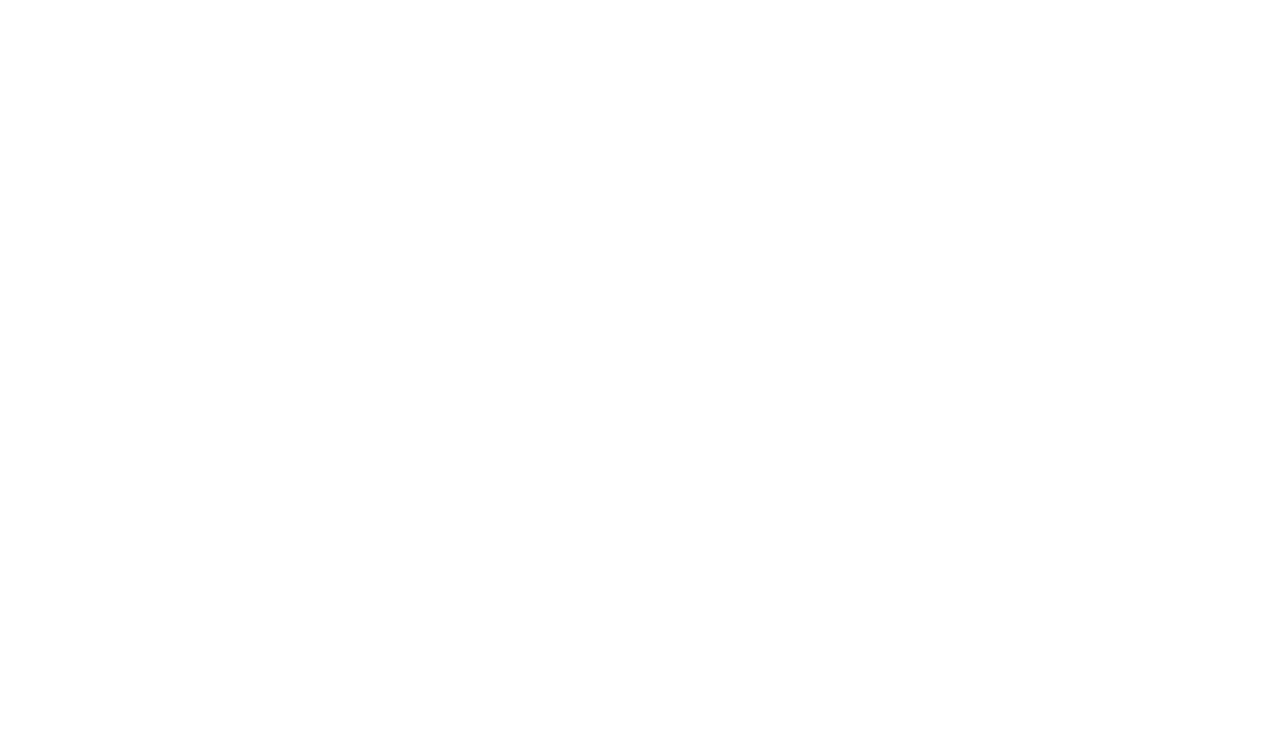
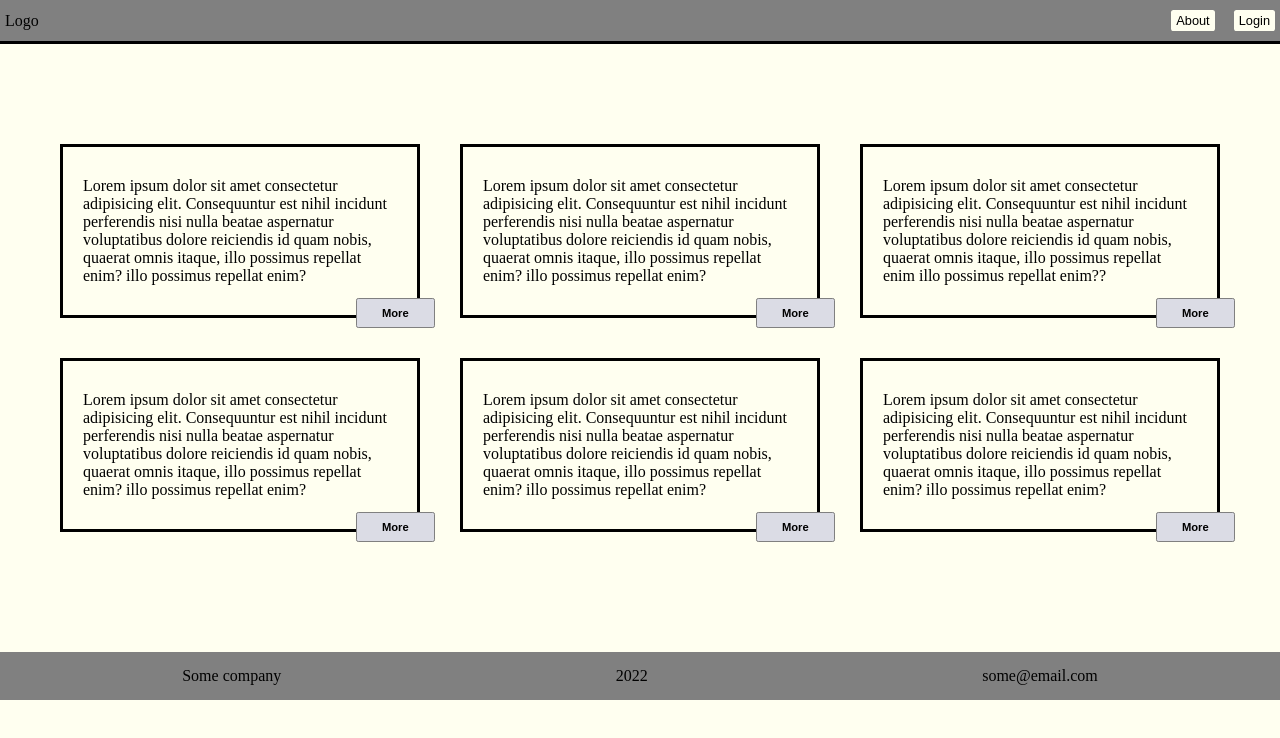
Before and after one commit to laurabiro/flex-task, a plain HTML site: page index.html in a window 1280 px wide. Drawn offline with Linux system fonts and the light colour scheme.

```diff
--- a/index.html
+++ b/index.html
@@ -9,5 +9,70 @@
 </head>
 <body>
 
+    <nav>
+        <div>Logo</div>
+        <div id="login">
+            <button>About</button>
+            <button>Login</button>
+        </div>
+    </nav>
+
+    <main>
+
+        <div id="row1">
+            <div class="section">
+                <p>Lorem ipsum dolor sit amet consectetur adipisicing elit. Consequuntur est nihil incidunt perferendis nisi nulla beatae aspernatur voluptatibus dolore reiciendis id quam nobis, quaerat omnis itaque, illo possimus repellat enim? illo possimus repellat enim?</p>
+                <div>
+                    <button class="more">More</button>
+                </div>
+            </div>
+
+            <div class="section">
+                <p>Lorem ipsum dolor sit amet consectetur adipisicing elit. Consequuntur est nihil incidunt perferendis nisi nulla beatae aspernatur voluptatibus dolore reiciendis id quam nobis, quaerat omnis itaque, illo possimus repellat enim? illo possimus repellat enim?</p>
+                <div>
+                    <button class="more">More</button>
+                </div>
+            </div>
+
+            <div class="section">
+                <p>Lorem ipsum dolor sit amet consectetur adipisicing elit. Consequuntur est nihil incidunt perferendis nisi nulla beatae aspernatur voluptatibus dolore reiciendis id quam nobis, quaerat omnis itaque, illo possimus repellat enim illo possimus repellat enim??</p>
+                <div>
+                    <button class="more">More</button>
+                </div>
+            </div>
+        </div>
+
+        <div id="row2">
+            <div class="section">
+                <p>Lorem ipsum dolor sit amet consectetur adipisicing elit. Consequuntur est nihil incidunt perferendis nisi nulla beatae aspernatur voluptatibus dolore reiciendis id quam nobis, quaerat omnis itaque, illo possimus repellat enim? illo possimus repellat enim?</p>
+                <div>
+                    <button class="more">More</button>
+                </div>
+            </div>
+
+            <div class="section">
+                <p>Lorem ipsum dolor sit amet consectetur adipisicing elit. Consequuntur est nihil incidunt perferendis nisi nulla beatae aspernatur voluptatibus dolore reiciendis id quam nobis, quaerat omnis itaque, illo possimus repellat enim? illo possimus repellat enim?</p>
+                <div>
+                    <button class="more">More</button>
+                </div>
+            </div>
+
+            <div class="section">
+                <p>Lorem ipsum dolor sit amet consectetur adipisicing elit. Consequuntur est nihil incidunt perferendis nisi nulla beatae aspernatur voluptatibus dolore reiciendis id quam nobis, quaerat omnis itaque, illo possimus repellat enim? illo possimus repellat enim?</p>
+                <div>
+                    <button class="more">More</button>
+                </div>
+
+            </div>
+        </div>
+
+    </main>
+
+    <footer>
+        <div>Some company</div>
+        <div>2022</div>
+        <div>some@email.com</div>
+    </footer>
+
 </body>
 </html>
--- a/style.css
+++ b/style.css
@@ -30,3 +30,95 @@ img, picture, svg, video {
 
 }
 /* --- Variables --- */
+
+body {
+
+    background-color: ivory;
+    display: flex;
+    flex-direction: column;
+
+}
+
+nav {
+    background-color: grey;
+    padding: 10px 5px;
+    border-bottom: black solid 3px;
+    color: black;
+
+    display: flex;
+    justify-content: space-between;
+    align-items: center;
+    font-size: 1em;
+
+}
+#login button {
+    background-color:ivory;
+    color: black;
+    padding: 3px 5px;
+    margin-left: 15px;
+    border: none;
+    border-radius: 0.2em;
+    font-family: Arial, Helvetica, sans-serif;
+    font-size: 0.8em;
+
+}
+
+main {
+    background-color:ivory;
+    color: black;
+    display: flex;
+    flex-direction: column;
+
+}
+
+#row1, #row2 {
+
+    display: flex;
+
+}
+#row1 {
+    margin: 80px 40px 0 40px;
+
+}
+#row2 {
+    margin: 0 40px 100px 40px;
+}
+
+.section {
+    border: black solid 3px;
+    display: flex;
+    justify-content: center;
+    align-items: center;
+    position: relative;
+    padding: 30px 20px;
+    margin: 20px;
+    flex:1;
+
+
+}
+
+.section div {
+    position: absolute;
+    right: -5%;
+    top: 90%;
+
+}
+.more {
+    background-color: rgb(219, 220, 229);
+    color: black;
+    padding: 8px 25px;
+    border: grey solid 1px;
+    border-radius: 0.2em;
+    font-size: 0.7em;
+    font-weight: 600;
+    font-family: Arial, Helvetica, sans-serif;
+}
+
+footer {
+    background-color: grey;
+    color: black;
+    display: flex;
+    justify-content: space-around;
+    align-items: center;
+    padding: 15px;
+}
```
